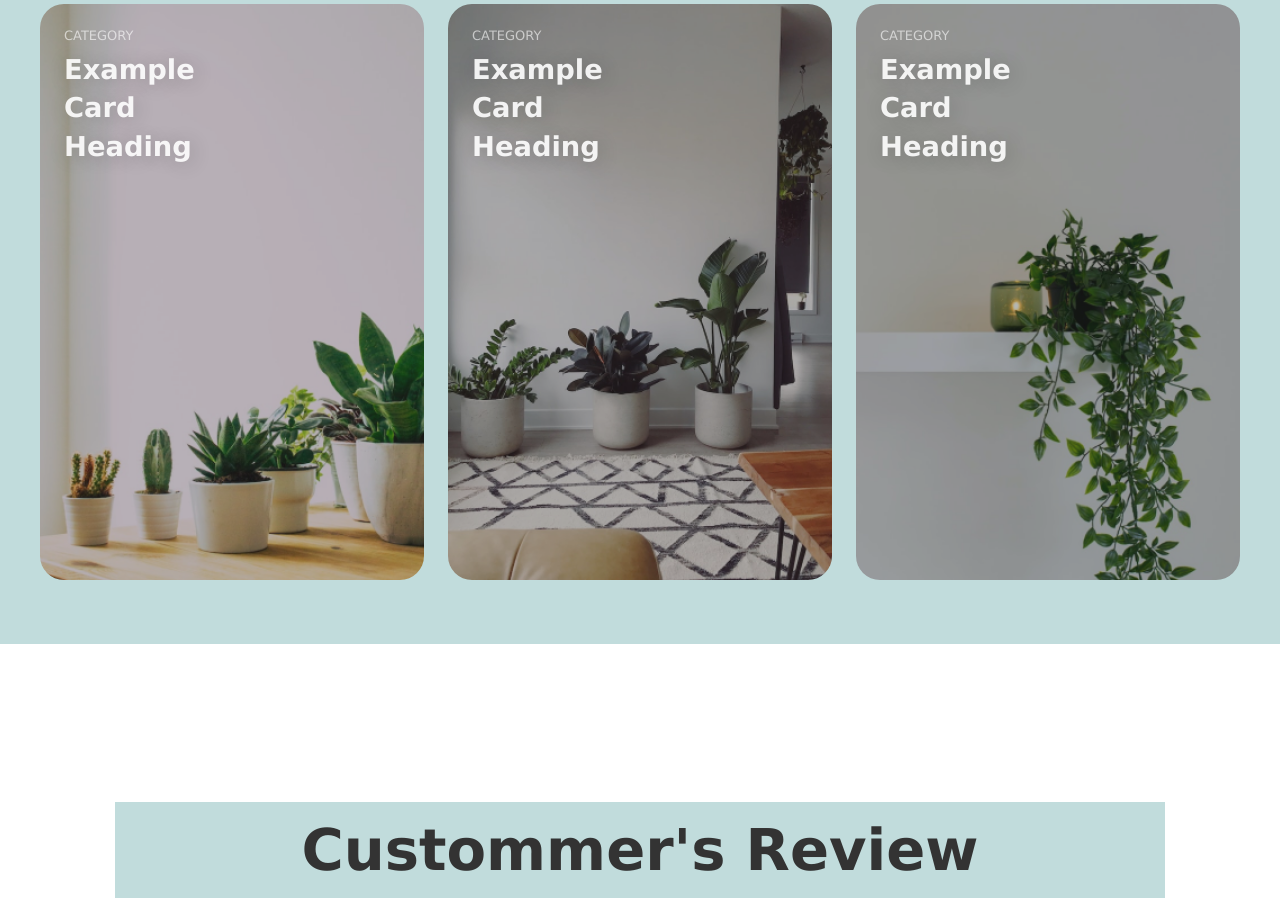
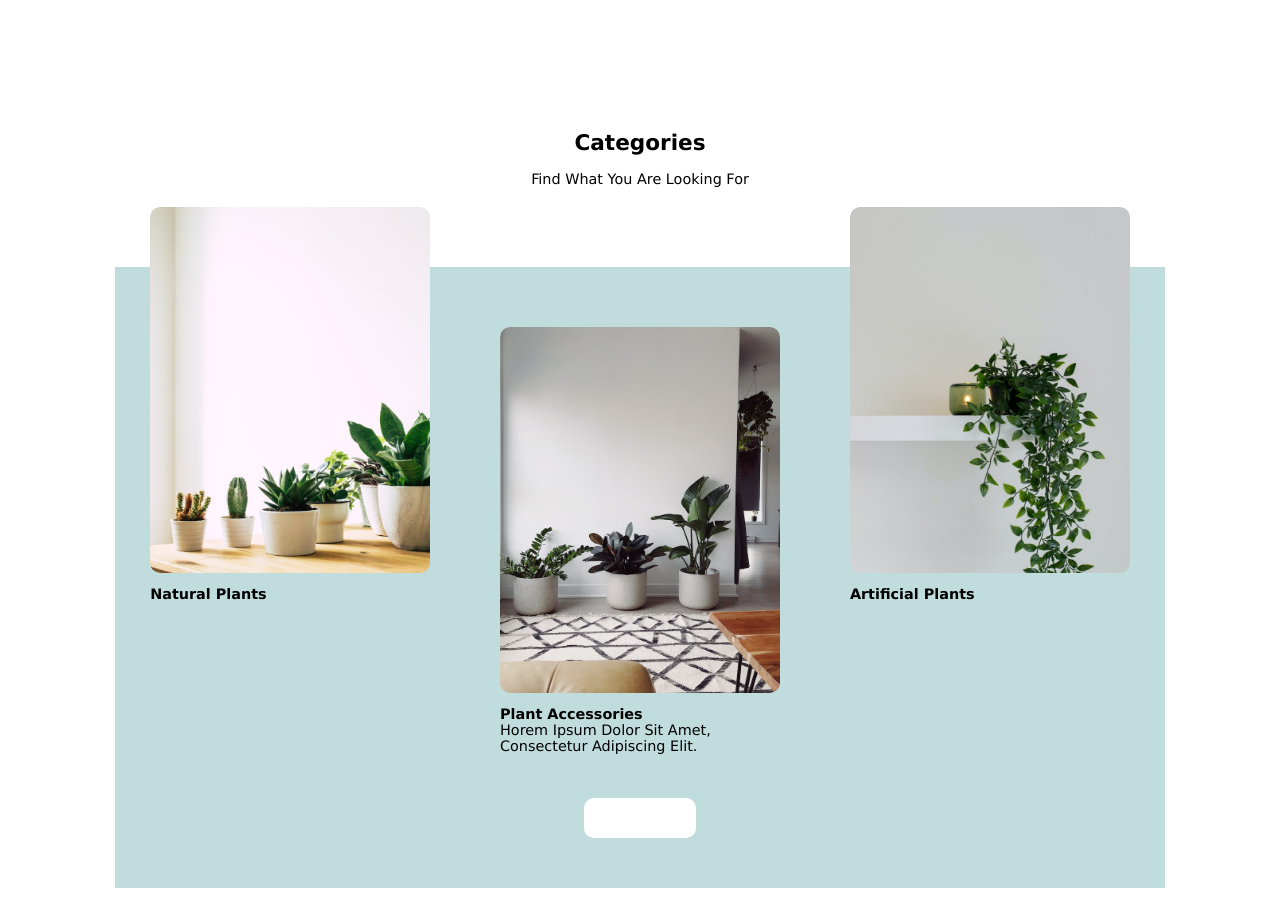
Before and after one commit to Elucidator0409/EluFarm, a plain HTML site: page EcomProj/index.html in a window 1280 px wide. Shown: the part 3106-4007 px from the top of the page. Drawn offline with Linux system fonts and the light colour scheme; a web font is replaced by a local one.

Commit message:
Final upd 12/5

```diff
--- a/EcomProj/index.html
+++ b/EcomProj/index.html
@@ -135,31 +135,48 @@
     </div>
   </section>
 
-  <section class="hero-section">
-    <div class="card-grid">
-      <a class="card" href="#">
-        <div class="card__background" style="background-image: url(Static/cate1.png)"></div>
-        <div class="card__content">
-          <p class="card__category">Category</p>
-          <h3 class="card__heading">Example Card Heading</h3>
-        </div>
-      </a>
-      <a class="card" href="#">
-        <div class="card__background" style="background-image: url(Static/cate2.png)"></div>
-        <div class="card__content">
-          <p class="card__category">Category</p>
-          <h3 class="card__heading">Example Card Heading</h3>
-        </div>
-      </a>
-      <a class="card" href="#">
-        <div class="card__background" style="background-image: url(Static/cate3.png)"></div>
-        <div class="card__content">
-          <p class="card__category">Category</p>
-          <h3 class="card__heading">Example Card Heading</h3>
-        </div>
-      </a>
+  <section class="#">
+    <div class="categories">
+      <div class="categories-wrap">
+          <div class="categories-title">
+              <h2>Categories</h2>
+              <p class="categories-title-desc">Find what you are looking for</p>
+          </div>
 
-    </div>
+          <div class="categories-content">
+              <div class="categories-card-wrap">
+                  <div class="categories-card card-1">
+                      <img src="Static/cate1.png" alt="">
+                      <div class="categories-card-info">
+                          <h4>Natural Plants</h4>
+                          <p class="categories-card-info-desc"></p>
+                      </div>
+                  </div>
+
+                  <div class="categories-card card-2">
+                      <img src="Static/cate2.png" alt="">
+                      <div class="categories-card-info">
+                          <h4>Plant Accessories</h4>
+                          <p class="categories-card-info-desc">Horem ipsum dolor sit amet, consectetur
+                              adipiscing elit.</p>
+                      </div>
+                  </div>
+
+                  <div class="categories-card card-3">
+                      <img src="Static/cate3.png" alt="">
+                      <div class="categories-card-info">
+                          <h4>Artificial Plants</h4>
+                          <p class="categories-card-info-desc"></p>
+                      </div>
+                  </div>
+              </div>
+              <button class="btn categories-btn">
+                  <p>Explore</p>
+                  <img src="#" alt="">
+              </button>
+          </div>
+      </div>
+  </div>
   </section>
 
   <!-- review section -->
@@ -219,23 +236,23 @@
       <div class="content">
         <div class="box">
           <h3>Information</h3>
-          <a href="#">About</a>
-          <a href="#">Product</a>
-          <a href="#">Blog</a>
+          <a href="">About</a>
+          <a href="">Product</a>
+          <a href="">Blog</a>
         </div>
 
         <div class="box">
           <h3>Company</h3>
-          <a href="#">Community</a>
-          <a href="#">Career</a>
-          <a href="#">Our Story</a>
+          <a href="">Community</a>
+          <a href="">Career</a>
+          <a href="">Our Story</a>
         </div>
 
         <div class="box">
           <h3>Contact</h3>
-          <a href="#">Getting Started</a>
-          <a href="#">Pricing</a>
-          <a href="#">Resources</a>
+          <a href="">Getting Started</a>
+          <a href="">Pricing</a>
+          <a href="">Resources</a>
         </div>
       </div>
 
--- a/EcomProj/styles.css
+++ b/EcomProj/styles.css
@@ -261,108 +261,80 @@ header .fa-bars{
 }
 
 /* category section*/
-:root{
-    --background-dark: #2d3548;
-    --text-light: rgba(255,255,255,0.6);
-    --text-lighter: rgba(255,255,255,0.9);
-    --spacing-s: 8px;
-    --spacing-m: 16px;
-    --spacing-l: 24px;
-    --spacing-xl: 32px;
-    --spacing-xxl: 64px;
-    --width-container: 1200px;
+.categories {
+    margin-top: 60px;
 }
 
-  .hero-section{
-    align-items: flex-start;
-    background-color: #C1DCDC;
+.categories-wrap .categories-title {
     display: flex;
-    min-height: 100%;
+    flex-direction: column;
     justify-content: center;
-    padding: var(--spacing-xxl) var(--spacing-l);
+    align-items: center;
 }
 
-  .card-grid{
-    display: grid;
-    grid-template-columns: repeat(1, 1fr);
-    grid-column-gap: var(--spacing-l);
-    grid-row-gap: var(--spacing-l);
-    max-width: var(--width-container);
-    width: 100%;
+.categories-wrap .categories-title h2 {
+    margin-bottom: 16px;
+    font-weight: 700;
 }
 
-  @media(min-width: 540px){
-    .card-grid{
-      grid-template-columns: repeat(2, 1fr);
-    }
+.categories-wrap .categories-title p {
+    color: var(--text-color-2);
 }
 
-  @media(min-width: 960px){
-    .card-grid{
-      grid-template-columns: repeat(3, 1fr);
-    }
+.categories-content {
+    background-color: #C1DCDC;
+    position: relative;
+    padding-bottom: 30px;
+    margin-top: 80px;
 }
 
-  .card{
-    list-style: none;
-    position: relative;
+.categories-content .categories-card-wrap {
+    display: flex;
+    justify-content: space-around;
+    width: 100%;
+    padding-bottom: 40px;
 }
 
-  .card:before{
-    content: '';
-    display: block;
-    padding-bottom: 150%;
-    width: 100%;
+.categories-content .categories-card-wrap .card-1,
+.categories-content .categories-card-wrap .card-3 {
+    padding-bottom: 40px;
+    transform: translateY(-60px);
 }
 
-  .card__background{
-    background-size: cover;
-    background-position: center;
-    border-radius: var(--spacing-l);
-    bottom: 0;
-    filter: brightness(0.75) saturate(1.2) contrast(0.85);
-    left: 0;
-    position: absolute;
-    right: 0;
-    top: 0;
-    transform-origin: center;
-    trsnsform: scale(1) translateZ(0);
-    transition:
-      filter 200ms linear,
-      transform 200ms linear;
+.categories-content .categories-card-wrap .card-2 {
+    transform: translateY(60px);
 }
 
-  .card:hover .card__background{
-    transform: scale(1.05) translateZ(0);
+.categories-card-info {
+    margin-top: 10px;
 }
 
-  .card-grid:hover > .card:not(:hover) .card__background{
-    filter: brightness(0.5) saturate(0) contrast(1.2) blur(20px);
+.categories-card-wrap .categories-card {
+    width: 280px;
+    border-radius: 10px;
 }
 
-  .card__content{
-    left: 0;
-    padding: var(--spacing-l);
-    position: absolute;
-    top: 0;
+.categories-card img {
+    height: 366px;
+    width: 100%;
+    border-radius: 10px;
 }
 
-  .card__category{
-    color: var(--text-light);
-    font-size: 0.9rem;
-    margin-bottom: var(--spacing-s);
-    text-transform: uppercase;
+.categories-btn {
+    display: flex;
+    justify-content: center;
+    align-items: center;
+    background-color: #fff;
+    border: none;
+    width: 112px;
+    height: 40px;
+    border-radius: 10px;
+    margin: 56px auto 20px;
 }
 
-  .card__heading{
-    color: var(--text-lighter);
-    font-size: 1.9rem;
-    text-shadow: 2px 2px 20px rgba(0,0,0,0.2);
-    line-height: 1.4;
-    word-spacing: 100vw;
+.categories-btn p {
+    margin-right: 6px;
 }
-
-
 
 
 
```
Lines whose indentation alone changed are shown as unchanged.
